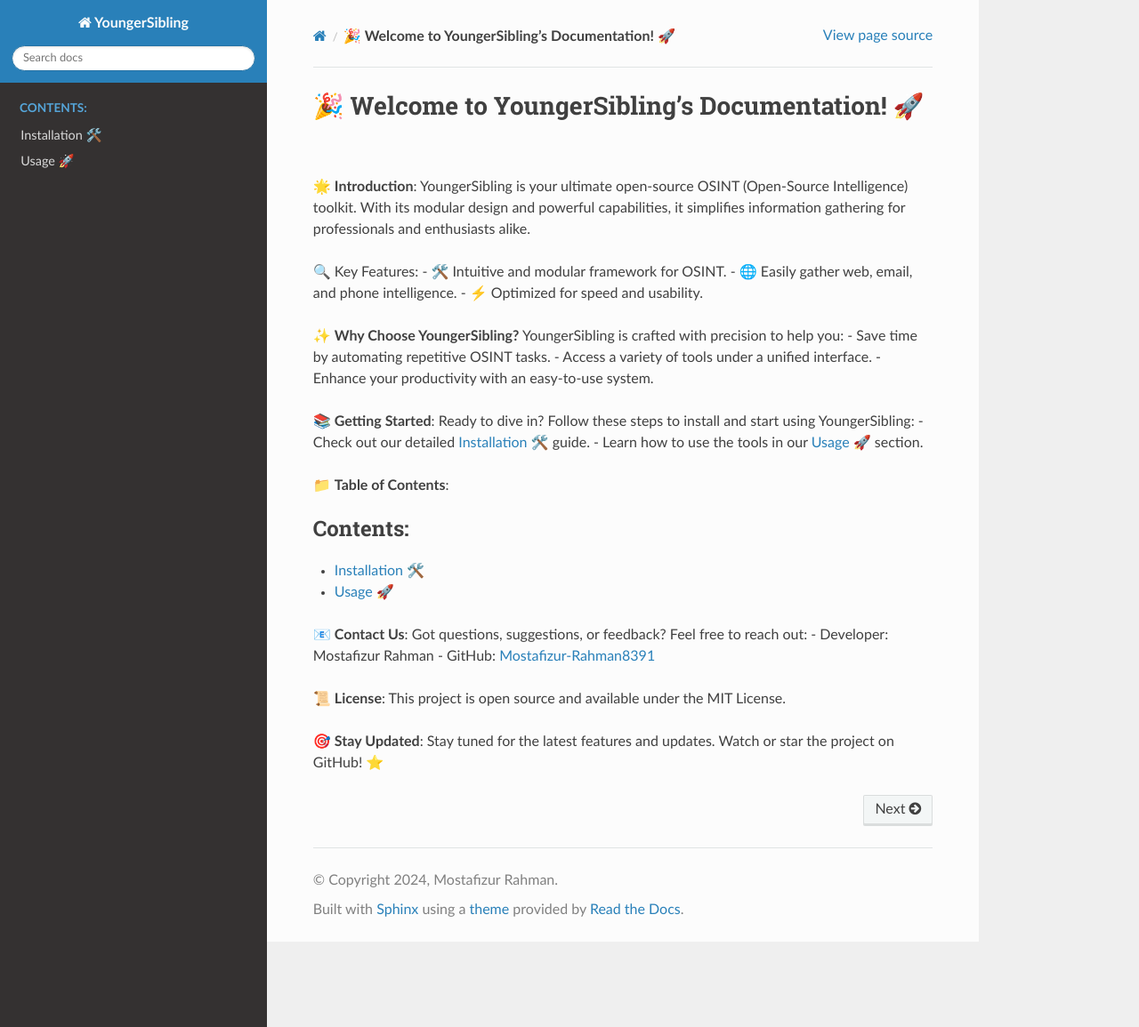
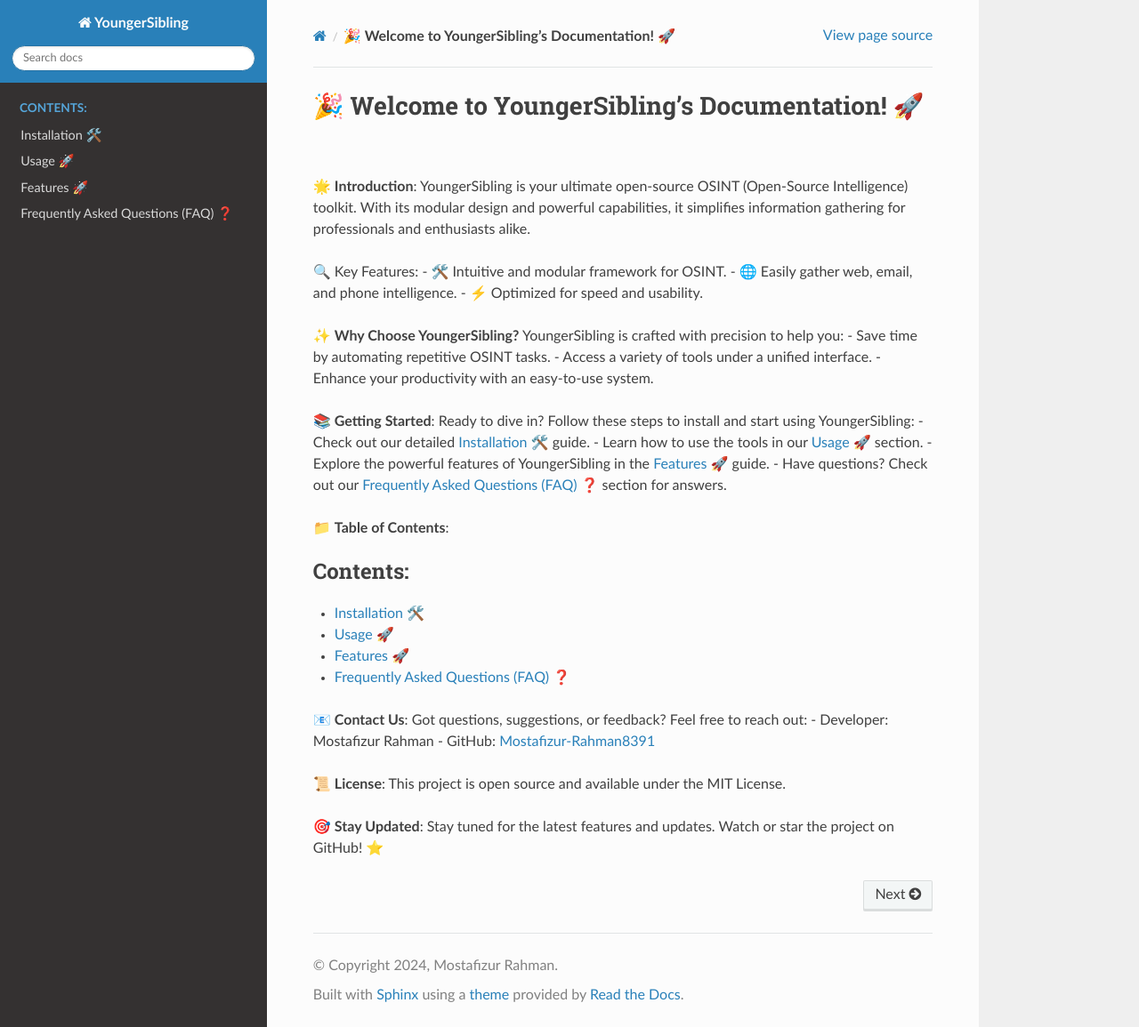
Before and after one commit to Mostafizur-Rahman8391/YoungerSibling, a Sphinx documentation site: the page built from docs/source/index.rst, in a window 1280 px wide and 1155 px high. Shown: the whole window at 89% size. Built offline with Sphinx 7.4.7 and the Read the Docs theme 3.1.0, drawn with Linux system fonts in a browser that asks for light colours.

Commit message:
Fix issues in Docs

```diff
--- a/docs/source/index.rst
+++ b/docs/source/index.rst
@@ -24,6 +24,8 @@
 Ready to dive in? Follow these steps to install and start using YoungerSibling:
 - Check out our detailed :doc:`installation` guide.
 - Learn how to use the tools in our :doc:`usage` section.
+- Explore the powerful features of YoungerSibling in the :doc:`features` guide.
+- Have questions? Check out our :doc:`faq` section for answers.
 
 📁 **Table of Contents**:
 
@@ -34,6 +36,9 @@
 
    installation
    usage
+   features
+   faq
+
 
 📧 **Contact Us**:
 Got questions, suggestions, or feedback? Feel free to reach out:
```
